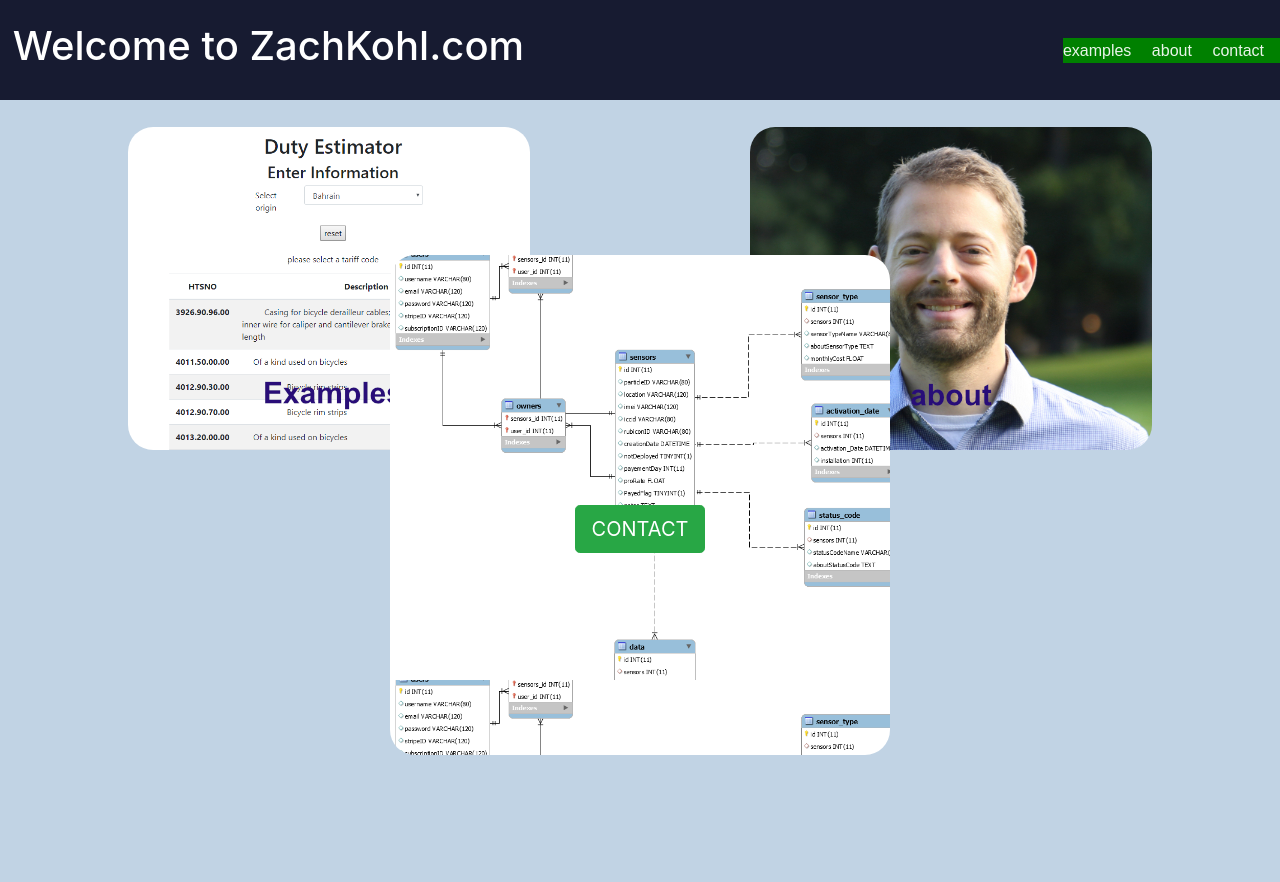
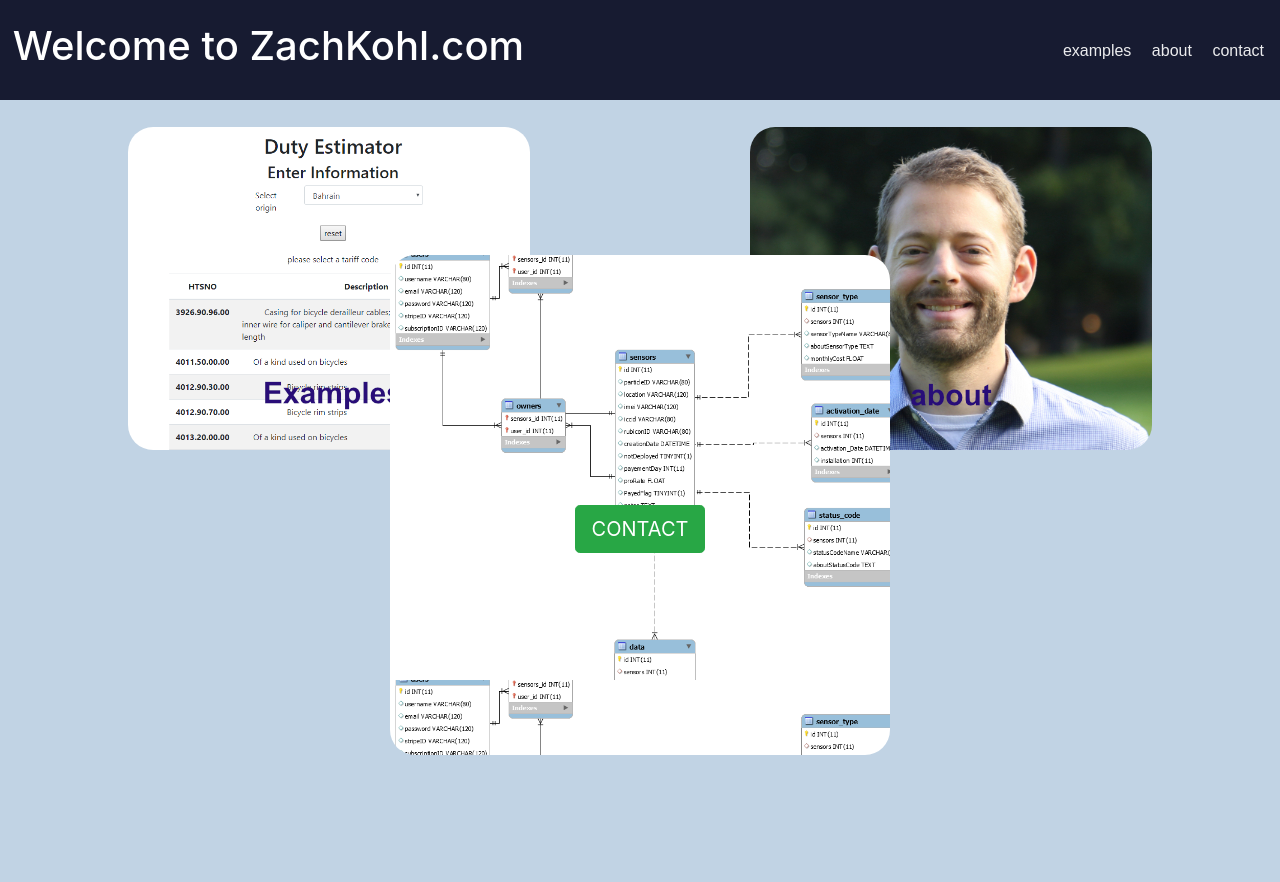
Before and after one commit to zachkohl/zachkohldotcom, a Node server app: template views/home.handlebars in a window 1280 px wide. Shown: the top 882 px of the page. Run offline with Node 20, Linux system fonts and the light colour scheme; the template is opened without the code that fills it, so the values that code supplies are empty; style sheets or scripts are compiled from the project's sources; some libraries are stand-ins or nearby versions.

Commit message:
fixed background

```diff
--- a/sass/style.scss
+++ b/sass/style.scss
@@ -45,7 +45,7 @@ text-decoration: none;
 //Original Nav color: #171B31;
 
 nav{
-    background-color: green;
+    background-color:#171B31;
     display:flex;
     justify-content:flex-end;
     align-items:center;
```
